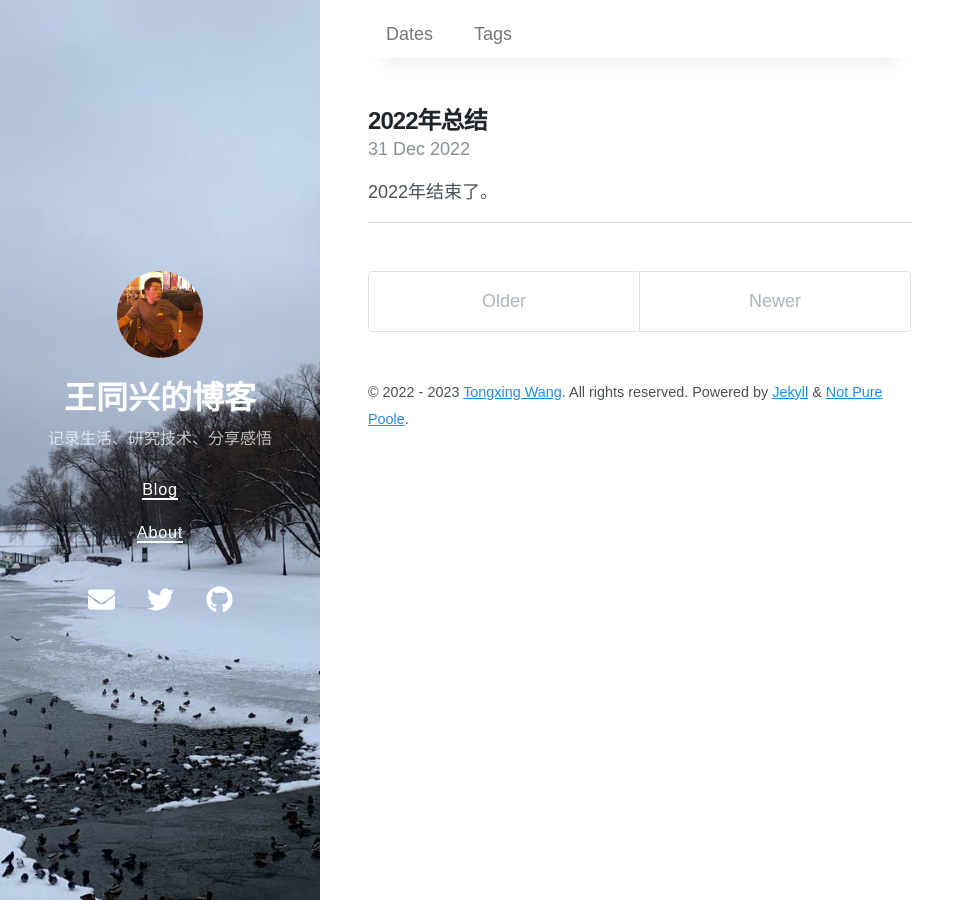
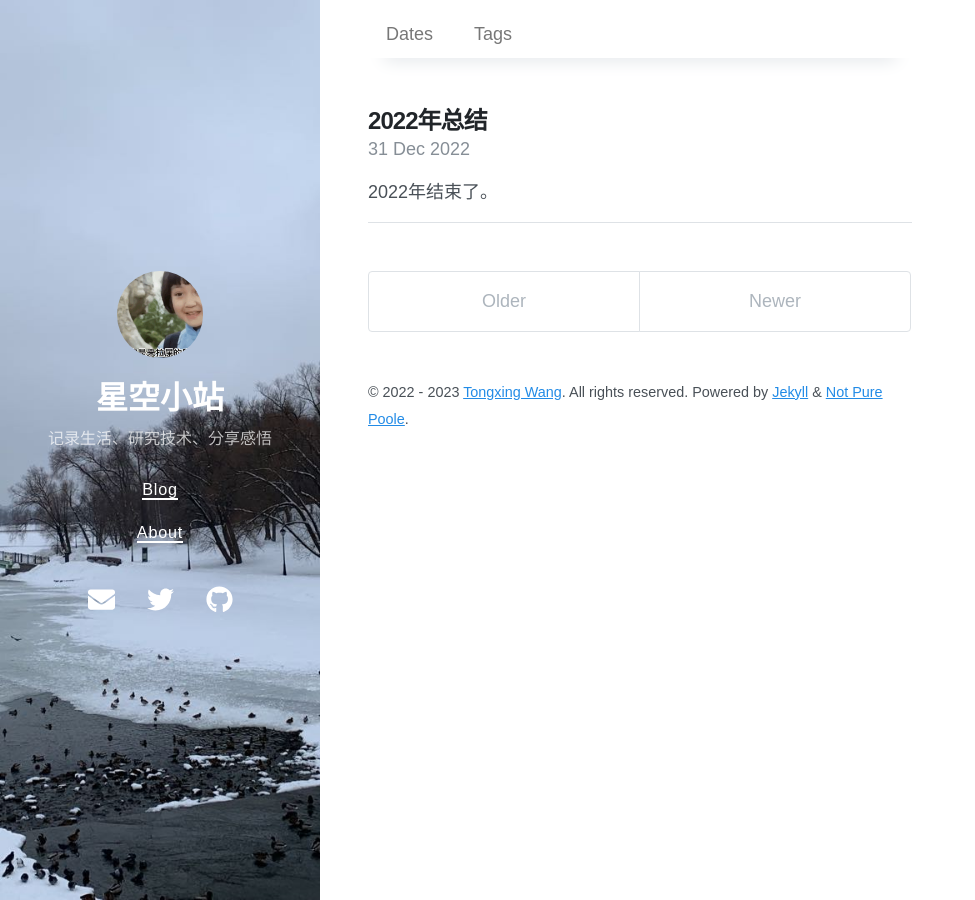
Before and after one commit to wangtx/wangtx.github.io, a Jekyll site: the page built from docs/index.html, in a window 1280 px wide. Shown: the whole page, without its empty margins (0-975 px from the left). Built offline with Jekyll 4.4.1, drawn with Linux system fonts in a browser that asks for light colours; nearby versions of some CDN libraries; the list of posts is cut into pages by our own code.

Commit message:
replace avatar; modify title.

```diff
--- a/docs/_config.yml
+++ b/docs/_config.yml
@@ -1,8 +1,8 @@
 # Setup
-title: 王同兴的博客
+title: 星空小站
 description: 记录生活、研究技术、分享感悟
 url: https://wangtx.github.io
-avatar: /avatar.jpeg
+avatar: /920f2700a9b94f1f9bcb388ecc38965b.gif
 paginate: 5
 permalink: pretty
 cover_image: /bg.jpeg
```
Also changed, not shown: docs/920f2700a9b94f1f9bcb388ecc38965b.gif (added).
